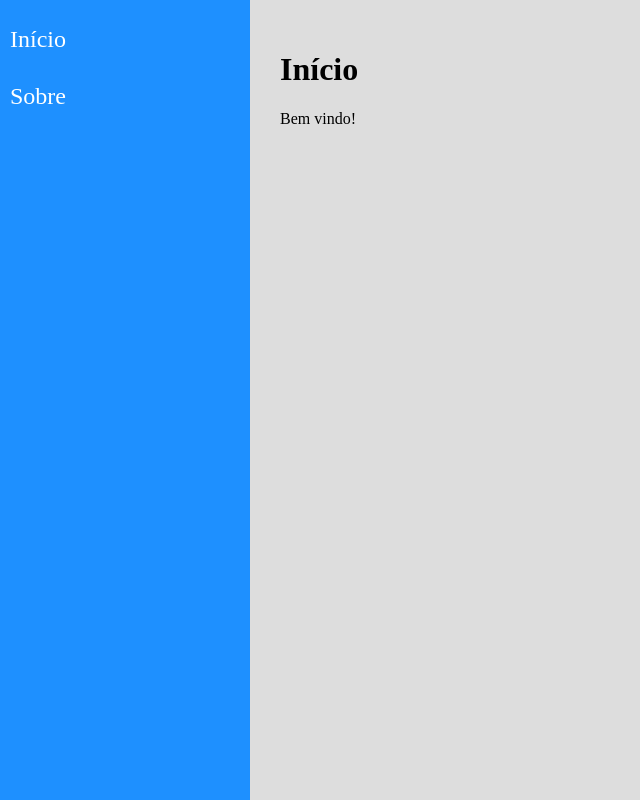
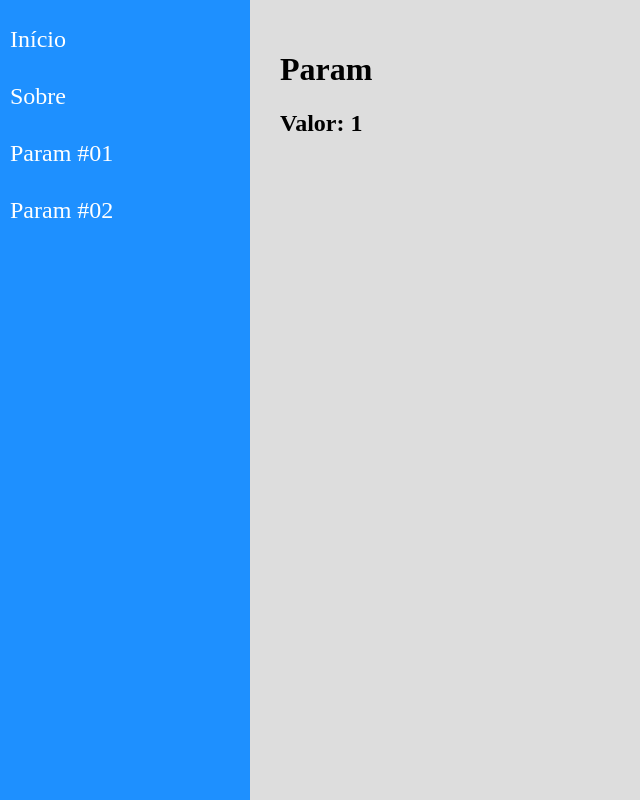
Before and after one commit to kleitonalbuquerque/react-router, a React (Create React App) app: page /param/1 in a window 1280 px wide. Shown: the whole page, without its empty margins (0-640 px from the left). Built offline with nearby package versions, Linux system fonts and the light colour scheme.

Commit message:
Navegação com parâmetro

```diff
--- a/src/components/layout/Content.jsx
+++ b/src/components/layout/Content.jsx
@@ -2,14 +2,18 @@
 import { Switch, Route } from "react-router-dom";
 
 import React from "react";
+import Home from "../../views/examples/Home";
 import About from "../../views/examples/About";
-import Home from "../../views/examples/Home";
+import Param from "../../views/examples/Param";
 
 const Content = (props) => (
   <div className="Content">
     <Switch>
       <Route path="/about">
         <About />
+      </Route>
+      <Route path="/param/:id">
+        <Param />
       </Route>
       <Route path="/">
         <Home />
--- a/src/components/layout/Menu.jsx
+++ b/src/components/layout/Menu.jsx
@@ -13,6 +13,12 @@
         <li>
           <Link to="/about">Sobre</Link>
         </li>
+        <li>
+          <Link to="/param/1">Param #01</Link>
+        </li>
+        <li>
+          <Link to="/param/legal">Param #02</Link>
+        </li>
       </ul>
     </nav>
   </aside>
--- a/src/views/examples/About.jsx
+++ b/src/views/examples/About.jsx
@@ -3,7 +3,7 @@
 const About = (props) => (
   <div className="About">
     <h1>Sobre</h1>
-    <p>O nosso sistema foi criado...</p>
+    <h2>O nosso sistema foi criado...</h2>
   </div>
 );
 
--- a/src/views/examples/Home.jsx
+++ b/src/views/examples/Home.jsx
@@ -3,7 +3,7 @@
 const Home = (props) => (
   <div className="Home">
     <h1>Início</h1>
-    <p>Bem vindo!</p>
+    <h2>Bem vindo!</h2>
   </div>
 );
 
--- /dev/null
+++ b/src/views/examples/Param.jsx
@@ -0,0 +1,15 @@
+import React from "react";
+
+import { useParams } from "react-router-dom";
+
+const Param = (props) => {
+  const { id } = useParams();
+  return (
+    <div className="Param">
+      <h1>Param</h1>
+      <h2>Valor: {id}</h2>
+    </div>
+  );
+};
+
+export default Param;
```
